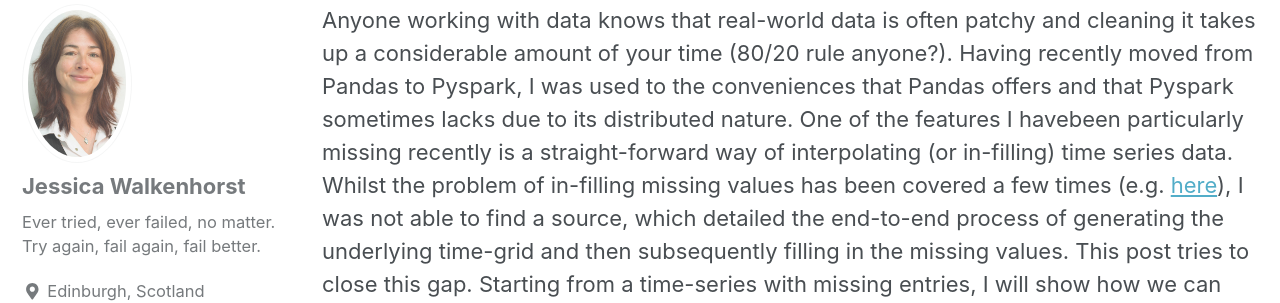
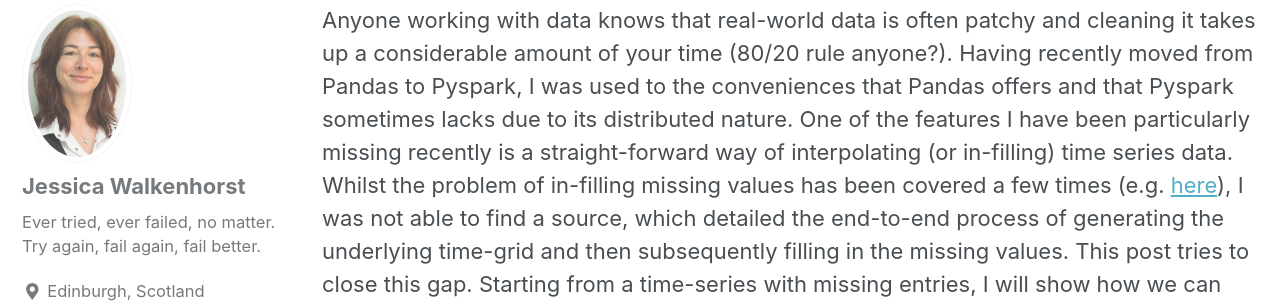
Before and after one commit to walkenho/walkenho.github.io, a Jekyll site: the page built from _posts/2019-01-21-interpolating-time-series-p2-spark.md, in a window 1280 px wide and 900 px high, scrolled down 318 px. Shown: the part 253-556 px from the top of the window. Built offline with Jekyll 4.4.1, drawn with Linux system fonts in a browser that asks for light colours; nearby versions of some CDN libraries; formulas are drawn with MathJax 3.

Commit message:
Fixing typo

```diff
--- a/_posts/2019-01-21-interpolating-time-series-p2-spark.md
+++ b/_posts/2019-01-21-interpolating-time-series-p2-spark.md
@@ -16,7 +16,7 @@ excerpt: Introducing end-to-end time series interpolation in PySpark.
 ---
 
 
-Anyone working with data knows that real-world data is often patchy and cleaning it takes up a considerable amount of your time (80/20 rule anyone?). Having recently moved from Pandas to Pyspark, I was used to the conveniences that Pandas offers and that Pyspark sometimes lacks due to its distributed nature. One of the features I havebeen particularly missing recently is a straight-forward way of interpolating (or in-filling) time series data. Whilst the problem of in-filling missing values has been covered a few times (e.g. [here](https://johnpaton.net/posts/forward-fill-spark/)), I was not able to find a source, which detailed the end-to-end process of generating the underlying time-grid and then subsequently filling in the missing values. This post tries to close this gap. Starting from a time-series with missing entries, I will show how we can leverage PySpark to first generate the missing time-stamps and then fill-in the missing values using forward
+Anyone working with data knows that real-world data is often patchy and cleaning it takes up a considerable amount of your time (80/20 rule anyone?). Having recently moved from Pandas to Pyspark, I was used to the conveniences that Pandas offers and that Pyspark sometimes lacks due to its distributed nature. One of the features I have been particularly missing recently is a straight-forward way of interpolating (or in-filling) time series data. Whilst the problem of in-filling missing values has been covered a few times (e.g. [here](https://johnpaton.net/posts/forward-fill-spark/)), I was not able to find a source, which detailed the end-to-end process of generating the underlying time-grid and then subsequently filling in the missing values. This post tries to close this gap. Starting from a time-series with missing entries, I will show how we can leverage PySpark to first generate the missing time-stamps and then fill-in the missing values using forward
 three different interpolation methods (forward filling, backward filling and interpolation). This is demonstrated using the example of sensor read data collected in a set of houses.
 The full code for this post can be found [here in my github](https://github.com/walkenho/tales-of-1001-data/blob/master/timeseries-interpolation-in-spark/interpolating_timeseries_p2_pyspark.ipynb).
 
```
